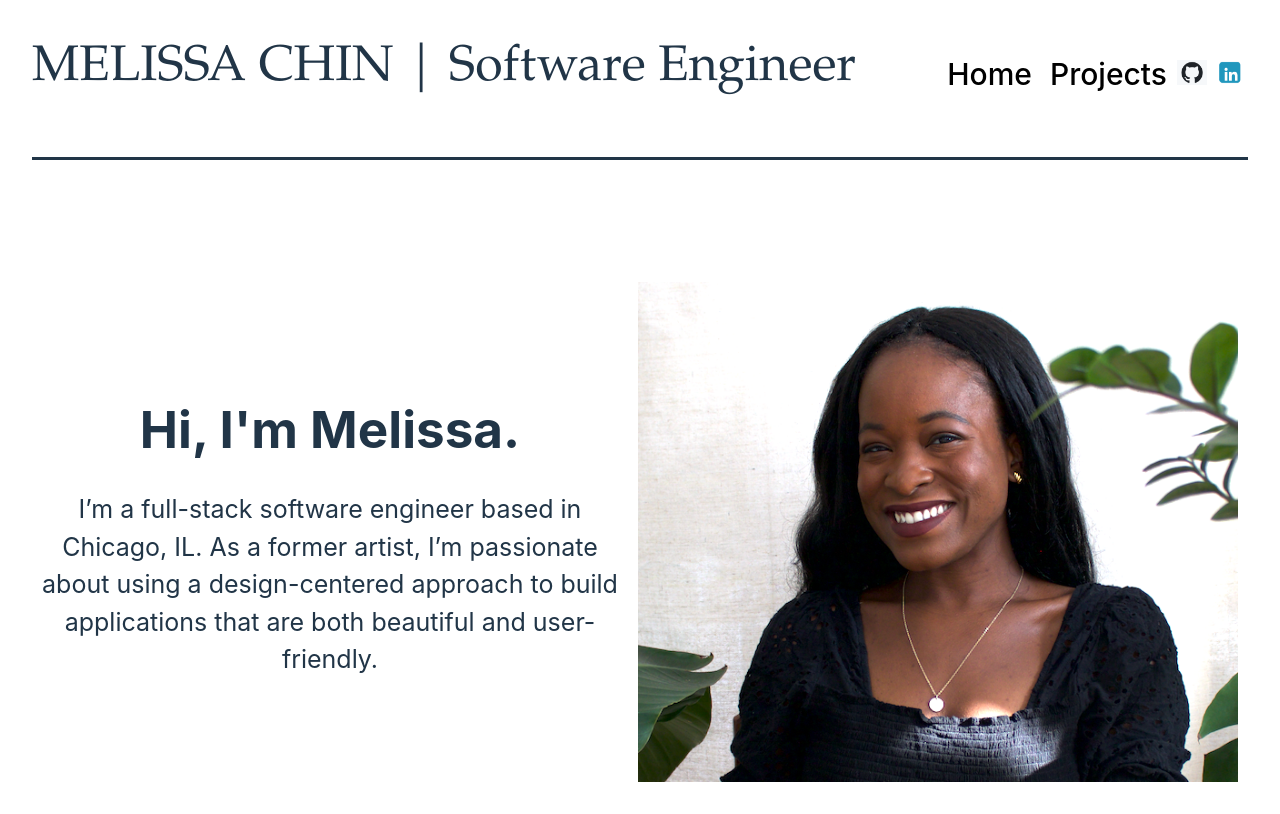
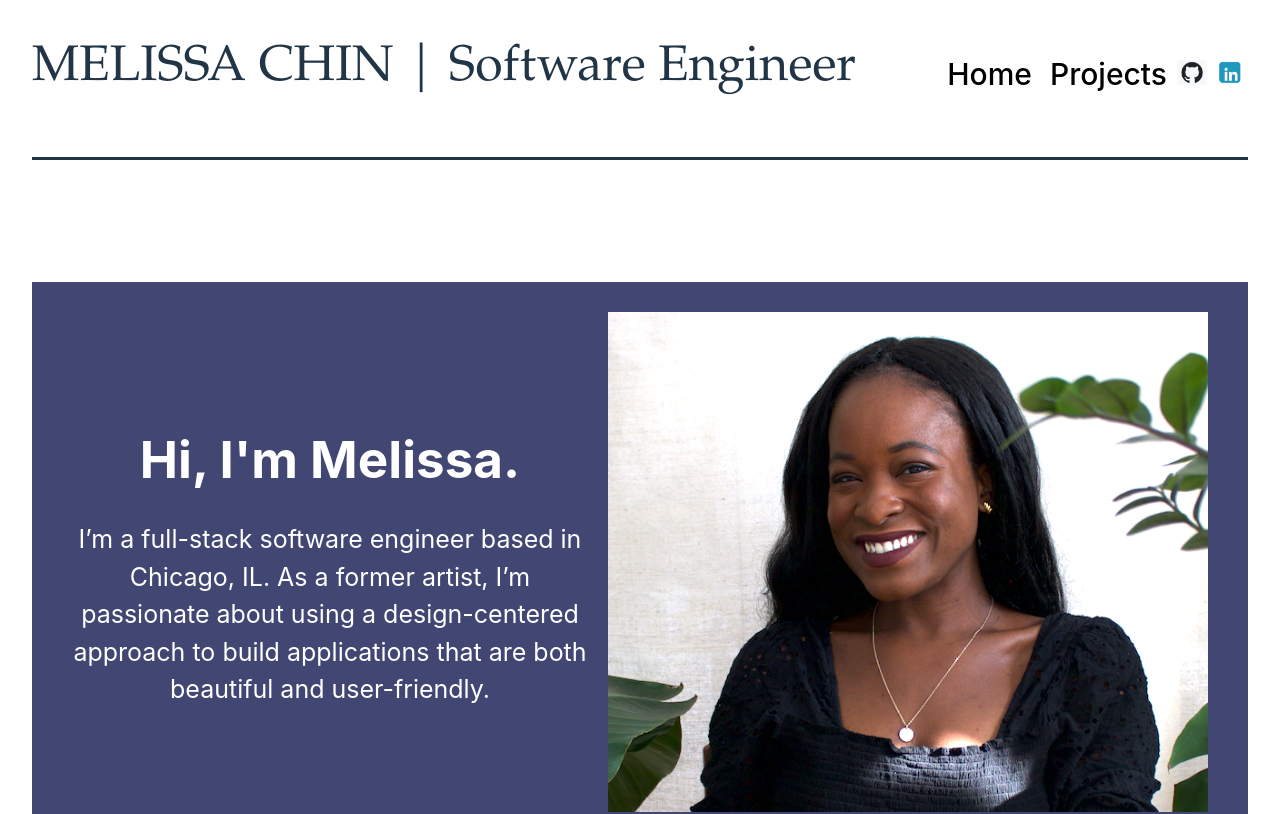
Before and after one commit to mjchin1/PortfolioWebsite, a React (Vite) app in the folder client/: page / in a window 1280 px wide. Shown: the top 814 px of the page. Built offline with nearby package versions, Linux system fonts and the light colour scheme.

Commit message:
added color to intro block

```diff
--- a/client/src/index.css
+++ b/client/src/index.css
@@ -237,3 +237,14 @@ font-size: 25px;
 .navLink {
   height: 25px;
 }
+
+.intro{
+  background-color: #f5eee9;
+  background-color: #f1f0f5;
+  background-color: #414673;
+  color: white;
+  padding-top: 30px;
+  padding-bottom: 30px;
+  padding-left: 30px;
+  padding-right: 30px;
+}
```
